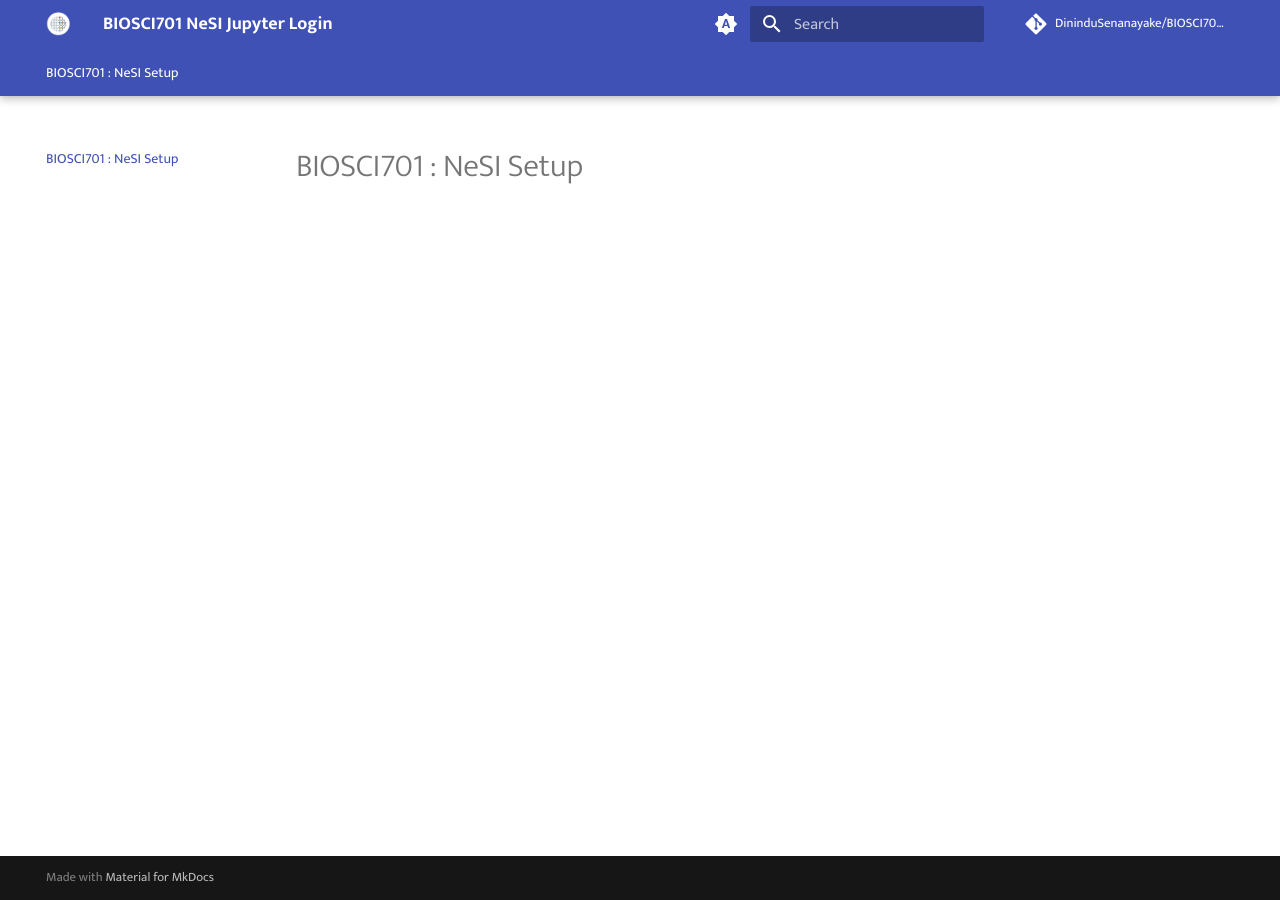
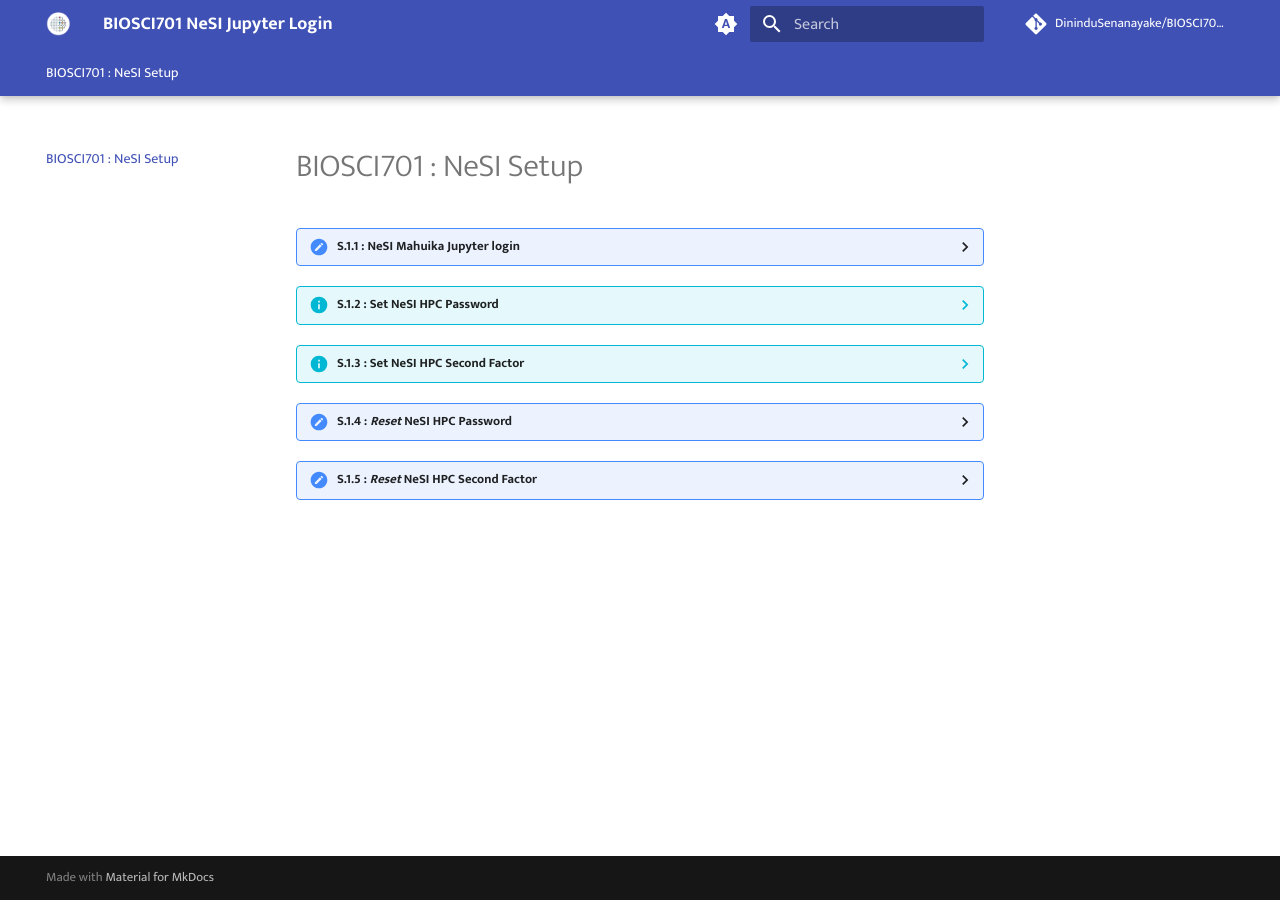
Before and after one commit to DininduSenanayake/BIOSCI701-NeSI_Jupyter_Login, an MkDocs documentation site: the page built from docs/index.md, in a window 1280 px wide. Built offline with MkDocs 1.6.1 and Material for MkDocs 9.7.7, drawn with Linux system fonts in a browser that asks for light colours; comment, search, counter and statistics services are not loaded; some of the changed lines change nothing that is shown.

Commit message:
update index file and remove old supplementary

```diff
--- a/docs/index.md
+++ b/docs/index.md
@@ -1 +1,43 @@
 # BIOSCI701 : NeSI Setup
+
+??? jupyter "S.1.1 : NeSI Mahuika Jupyter login"
+
+
+     1. <p>Follow [https://jupyter.nesi.org.nz/hub/login](https://jupyter.nesi.org.nz/hub/login)</p>
+     2. <p>Enter NeSI username, HPC password and 6 digit second factor token </p><br>![image](../theme_images/jupyter_login_labels_updated.png){width="720"}</br>
+     3. <p>Choose server options as below</p>
+
+          >>* make sure to choose the correct project code `nesi02659`, number of CPUs `CPUs=4`, memory `8 GB` prior to pressing ![image](../theme_images/start_button.png){width="50"} button.
+
+          <br>![image](../theme_images/jupyter_server2022.png)</br>
+
+
+     4. <p>Once logged in, click the **Terminal** tile/icon to make sure a terminal session can be launched without any issues
+
+          <br><center>![image](../theme_images/terminal_icon.png)</center>
+
+
+??? info "S.1.2 : Set NeSI HPC Password"
+
+     1. Log into [mynesi portal](https://my.nesi.org.nz) with your Institutional credentials (OR Tuakiri Virtual Home) and set your **NeSI HPC password** as below
+
+
+     <br>![image](../theme_images/SetPassword.png){width="1200"}
+
+??? info "S.1.3 : Set NeSI HPC Second Factor"
+
+     1. Log into [mynesi portal](https://my.nesi.org.nz) with your Institutional credentials (OR Tuakiri Virtual Home) and set your **NeSI HPC Second factor** as below
+
+     <br>![image](../theme_images/new_Set2FA.png){width="1000"}
+
+??? backward "S.1.4 : _Reset_ NeSI HPC Password"
+
+     1. Log into [mynesi portal](https://my.nesi.org.nz) with your Institutional credentials (OR Tuakiri Virtual Home) and Reset your **NeSI HPC Second factor** as below
+
+     <br>![image](../theme_images/newResetPassword.png){width="1000"}
+
+??? backward "S.1.5 : _Reset_ NeSI HPC Second Factor"
+
+     1. Log into [mynesi portal](https://my.nesi.org.nz) with your Institutional credentials (OR Tuakiri Virtual Home) and Reset your **NeSI HPC Second factor** as below
+
+     <br>![image](../theme_images/2faReset.png){width="1000"}
```
